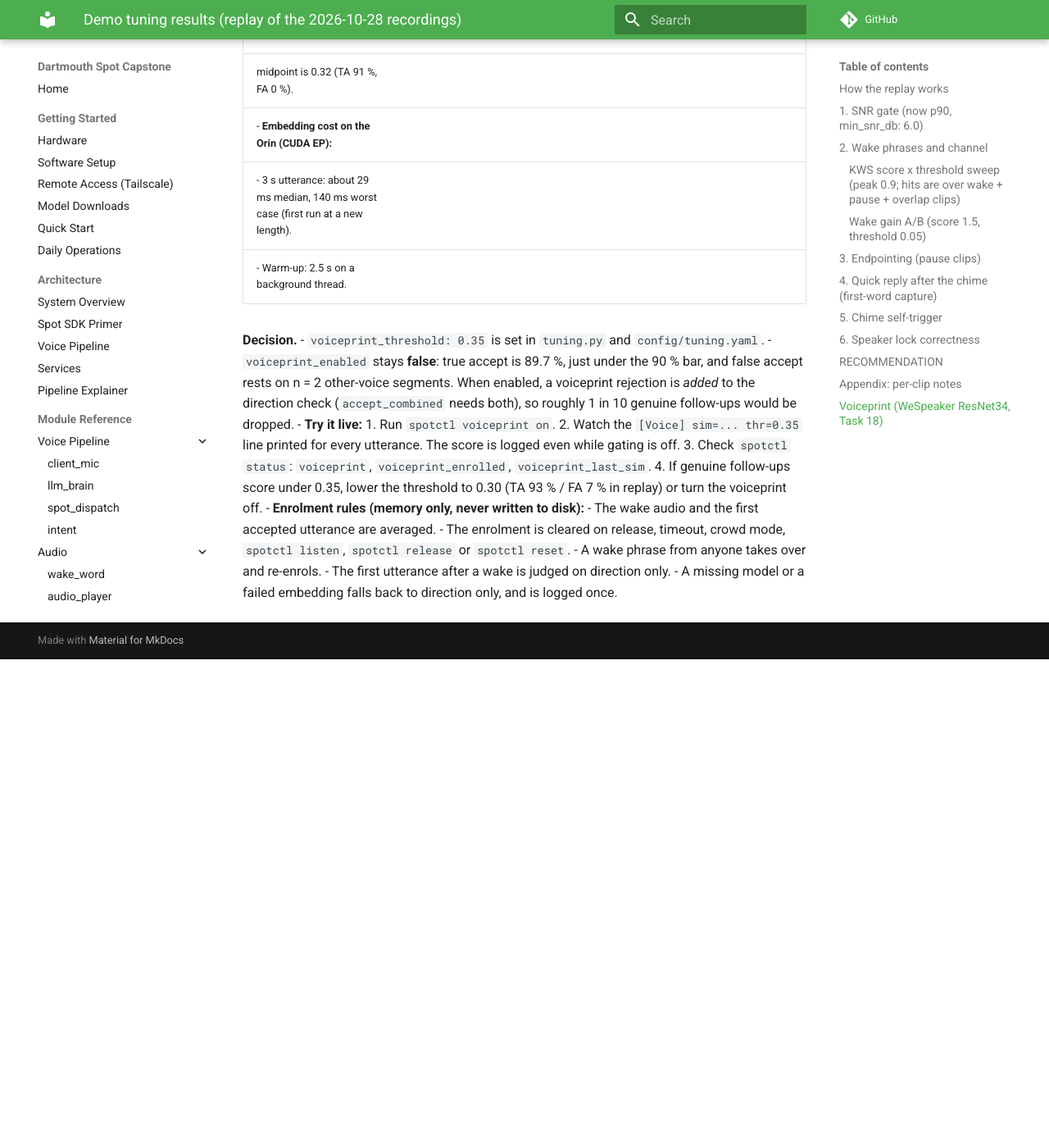
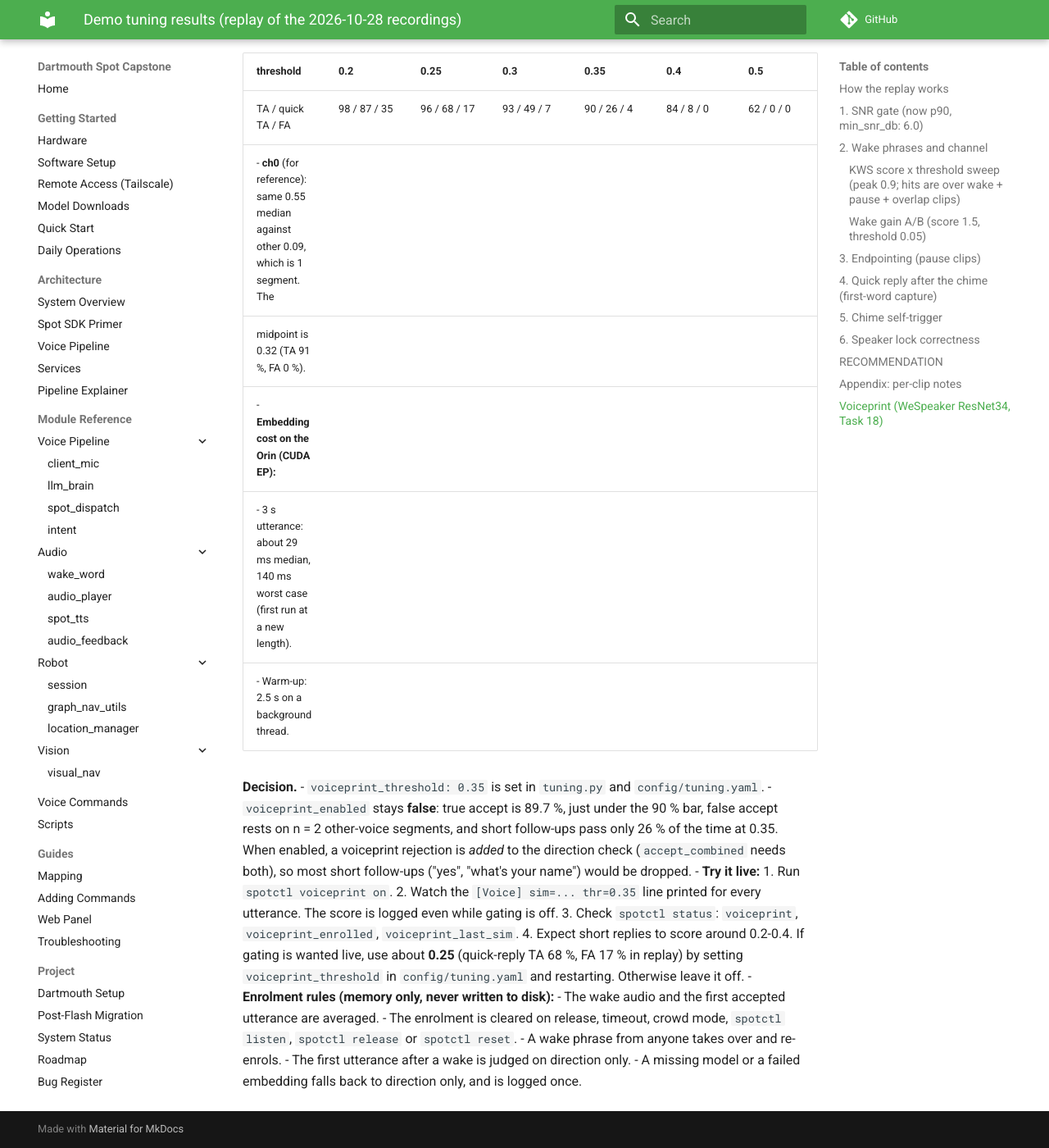
Before and after one commit to matteo-corrado/dartmouth_spot_capstone, an MkDocs documentation site: the page built from docs/project/demo-tuning-results.md, in a window 1280 px wide and 1400 px high, scrolled down 8323 px. Shown: the whole window at 82% size. Built offline with MkDocs 1.6.1 and Material for MkDocs 9.7.7, drawn with Linux system fonts in a browser that asks for light colours; comment, search, counter and statistics services are not loaded; before the commit the page ends 9127 px from its top, so only the background shows below that; some of the changed text lies outside the part shown.

Commit message:
voiceprint: report quick-reply similarity in calibration, keep last_sim across release, doc fixes

```diff
--- a/docs/project/demo-tuning-results.md
+++ b/docs/project/demo-tuning-results.md
@@ -156,7 +156,8 @@
 **First word captured on 10/10** with pre-roll 25 (0.39-0.52 s of margin). The same
 fan ch0 clips with the old pre-roll 10 gave margin 0.04 s on clip 1 and **missed the
 first word on clips 2 and 3**, so this validates the Gate 2 fix. Every one of these
-utterances is still dropped by the SNR gate at 10 dB (section 1). The chime tail can
+utterances was dropped by the old median SNR gate at 10 dB (section 1); under the
+current p90 gate (quick replies 12-15 dB p90) they pass. The chime tail can
 sit inside the captured audio sent to ASR (utterance t0 0.63 s is before chime end
 0.70 s). Its effect on ASR is untested.
 
@@ -261,6 +262,7 @@
 | ch1 (mic_channel) | n pairs | min | p10 | median | p90 | max |
 |---|---|---|---|---|---|---|
 | same speaker | 595 | 0.14 | 0.34 | **0.53** | 0.66 | 0.82 |
+| ...of which quick replies (~0.9 s) | 77 | 0.14 | 0.19 | **0.30** | 0.38 | 0.46 |
 | other voice (podcast) | 54 | -0.02 | 0.07 | **0.16** | 0.26 | 0.37 |
 | unknown talker (fan bg) | 162 | 0.01 | 0.10 | 0.20 | 0.32 | 0.44 |
 | noise only (babble bg) | 270 | -0.12 | -0.02 | 0.08 | 0.17 | 0.27 |
@@ -273,11 +275,14 @@
 - **Threshold:** midway between the medians, **0.347, rounded to 0.35**.
   - True accept is **89.7 %** and false accept is **3.7 %**.
   - Unknown talker accept is 3 % and noise accept is 0 %.
-- **Sweep (TA / FA):**
+- **Short follow-ups score low.** Quick replies ("what's your name", about 0.9 s of
+  speech) are what real follow-ups look like, and at 0.35 only **26 %** of them are
+  accepted. Short audio gives noisier embeddings.
+- **Sweep (all same-speaker TA / quick-reply TA / FA, %):**
 
-  | threshold | 0.2 | 0.3 | 0.4 | 0.5 | 0.6 |
-  |---|---|---|---|---|---|
-  | TA / FA | 98 / 35 | 93 / 7 | 84 / 0 | 62 / 0 | 24 / 0 |
+  | threshold | 0.2 | 0.25 | 0.3 | 0.35 | 0.4 | 0.5 |
+  |---|---|---|---|---|---|---|
+  | TA / quick TA / FA | 98 / 87 / 35 | 96 / 68 / 17 | 93 / 49 / 7 | 90 / 26 / 4 | 84 / 8 / 0 | 62 / 0 / 0 |
 - **ch0** (for reference): same 0.55 median against other 0.09, which is 1 segment. The
   midpoint is 0.32 (TA 91 %, FA 0 %).
 - **Embedding cost on the Orin (CUDA EP):**
@@ -287,16 +292,18 @@
 **Decision.**
 - `voiceprint_threshold: 0.35` is set in `tuning.py` and `config/tuning.yaml`.
 - `voiceprint_enabled` stays **false**: true accept is 89.7 %, just under the 90 % bar,
-  and false accept rests on n = 2 other-voice segments. When enabled, a voiceprint
-  rejection is *added* to the direction check (`accept_combined` needs both), so roughly
-  1 in 10 genuine follow-ups would be dropped.
+  false accept rests on n = 2 other-voice segments, and short follow-ups pass only 26 %
+  of the time at 0.35. When enabled, a voiceprint rejection is *added* to the direction
+  check (`accept_combined` needs both), so most short follow-ups ("yes", "what's your
+  name") would be dropped.
 - **Try it live:**
   1. Run `spotctl voiceprint on`.
   2. Watch the `[Voice] sim=... thr=0.35` line printed for every utterance. The score is
      logged even while gating is off.
   3. Check `spotctl status`: `voiceprint`, `voiceprint_enrolled`, `voiceprint_last_sim`.
-  4. If genuine follow-ups score under 0.35, lower the threshold to 0.30 (TA 93 % /
-     FA 7 % in replay) or turn the voiceprint off.
+  4. Expect short replies to score around 0.2-0.4. If gating is wanted live, use about
+     **0.25** (quick-reply TA 68 %, FA 17 % in replay) by setting `voiceprint_threshold`
+     in `config/tuning.yaml` and restarting. Otherwise leave it off.
 - **Enrolment rules (memory only, never written to disk):**
   - The wake audio and the first accepted utterance are averaged.
   - The enrolment is cleared on release, timeout, crowd mode, `spotctl listen`,
```
Also changed, not shown: 4 other files.
